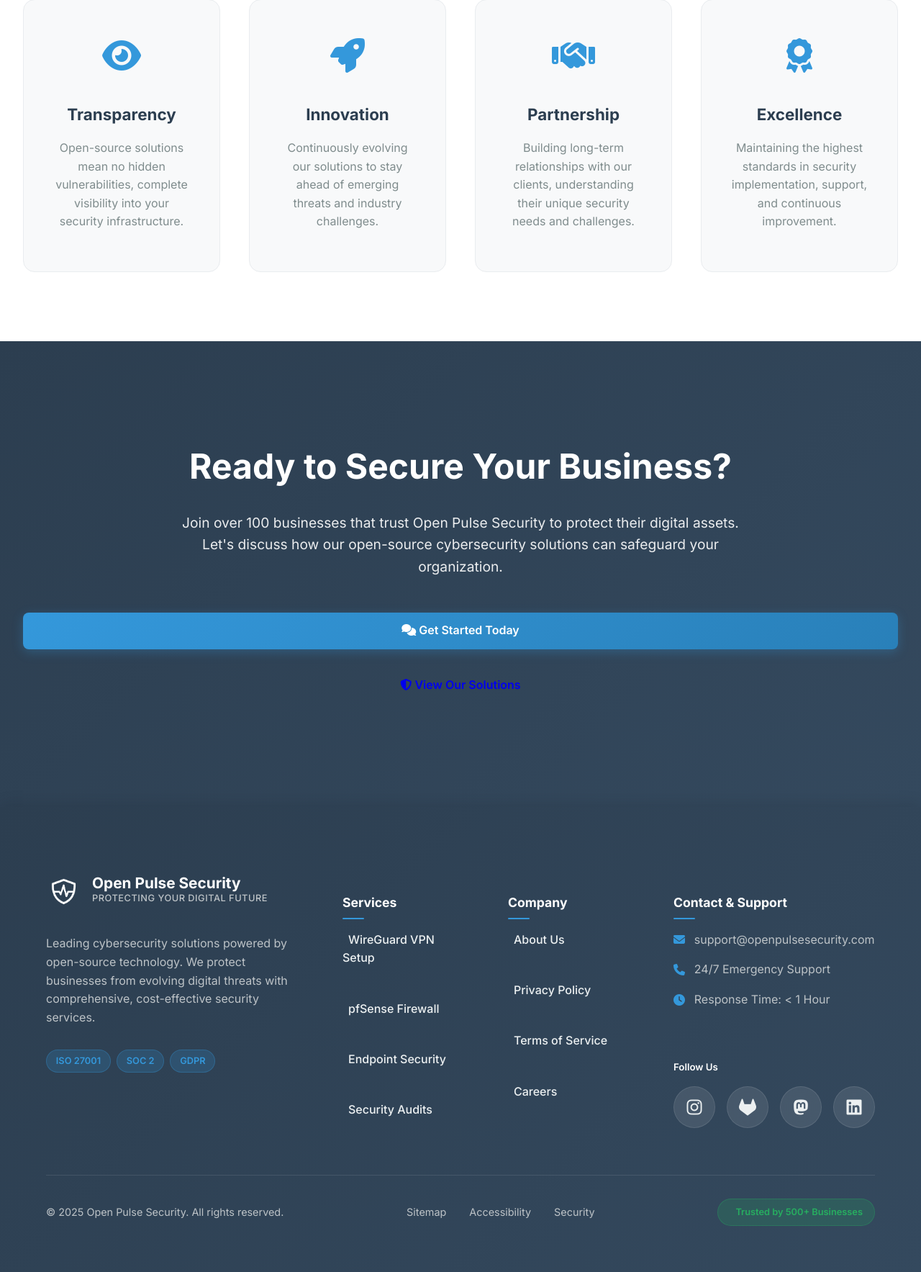
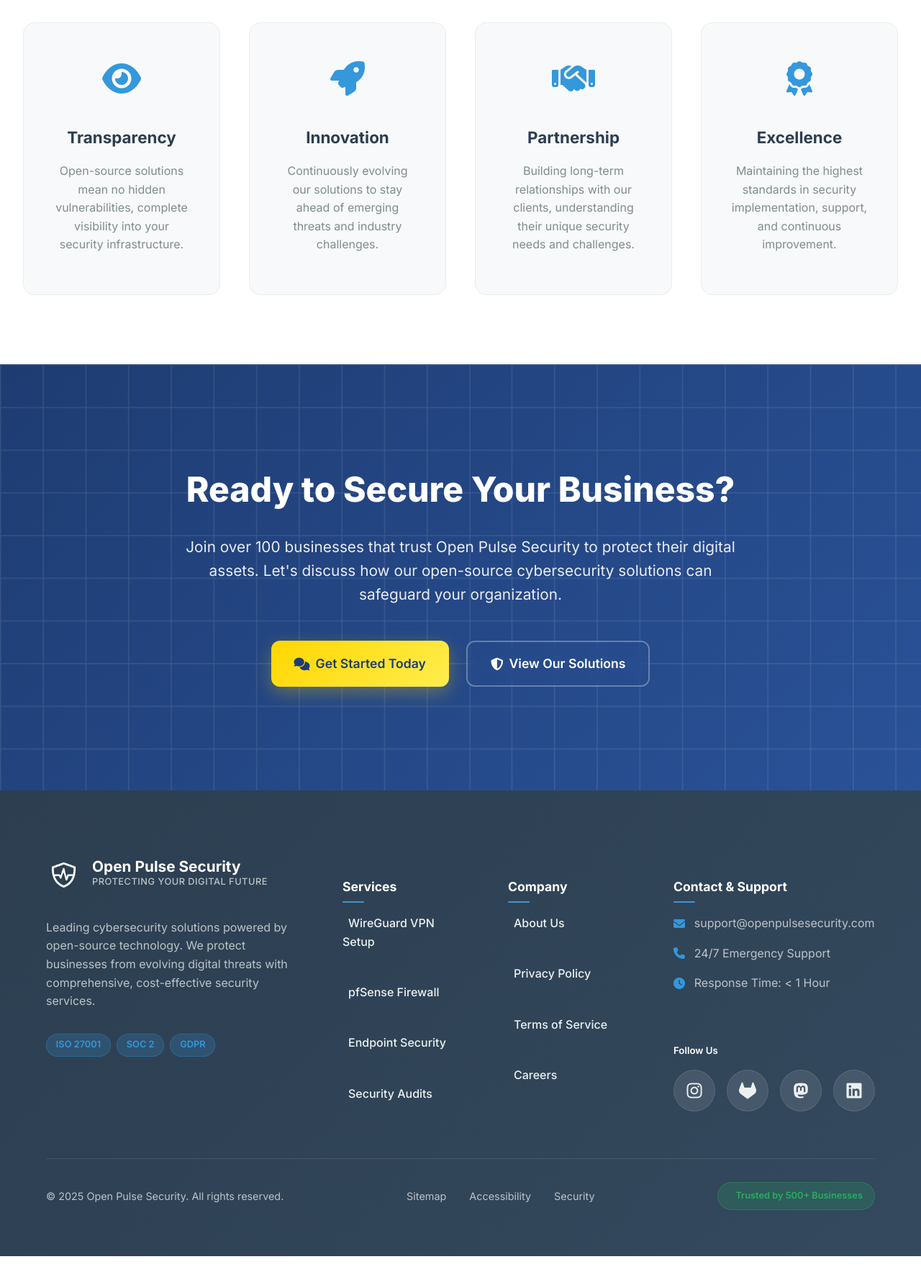
Before and after one commit to openpulsesecurity/openpulsesec_web, a Flask app: page /about in a window 1280 px wide. Shown: the part 2717-4484 px from the top of the page at 72% size. After the commit the page ends 4462 px from the top, so only its background shows below. Run offline with Flask 3, Linux system fonts and the light colour scheme.

Commit message:
refactor: Update about page to use unified CTA section
Replaced custom hero and CTA sections with the unified
`cta-section` class for consistency.
Updated button classes to `cta-button` to align with
the new styling system.

```diff
--- a/app/templates/about.html
+++ b/app/templates/about.html
@@ -4,8 +4,7 @@
 {% block description %}Learn about Open Pulse Security, our mission, and our team of cybersecurity experts.{% endblock %}
 
 {% block content %}
-<!-- About Hero Section -->
-<section class="about-hero">
+<section class="cta-section">
     <div class="container">
         <h1 class="hero-title">About Open Pulse Security</h1>
         <p class="hero-subtitle">
@@ -28,7 +27,6 @@
     </div>
 </section>
 
-<!-- Mission & Vision Section -->
 <section class="mission-section">
     <div class="mission-container">
         <div class="mission-content">
@@ -98,7 +96,6 @@
     </div>
 </section>
 
-<!-- Team Section -->
 <section class="team-section">
     <div class="team-container">
         <h2 class="section-title">Our Expert Team</h2>
@@ -178,7 +175,6 @@
     </div>
 </section>
 
-<!-- Values Section -->
 <section class="values-section">
     <div class="values-container">
         <h2 class="section-title">Our Core Values</h2>
@@ -215,8 +211,7 @@
     </div>
 </section>
 
-<!-- About CTA -->
-<section class="about-cta">
+<section class="cta-section">
     <div class="container">
         <h2>Ready to Secure Your Business?</h2>
         <p>
@@ -224,11 +219,11 @@
             Let's discuss how our open-source cybersecurity solutions can safeguard your organization.
         </p>
         <div class="cta-actions">
-            <a href="/contact" class="btn btn-primary">
+            <a href="{{ url_for('main.contact') }}" class="cta-button primary">
                 <i class="fas fa-comments"></i>
                 Get Started Today
             </a>
-            <a href="/solutions" class="btn btn-secondary">
+            <a href="{{ url_for('main.solutions') }}" class="cta-button secondary">
                 <i class="fas fa-shield-alt"></i>
                 View Our Solutions
             </a>
```
